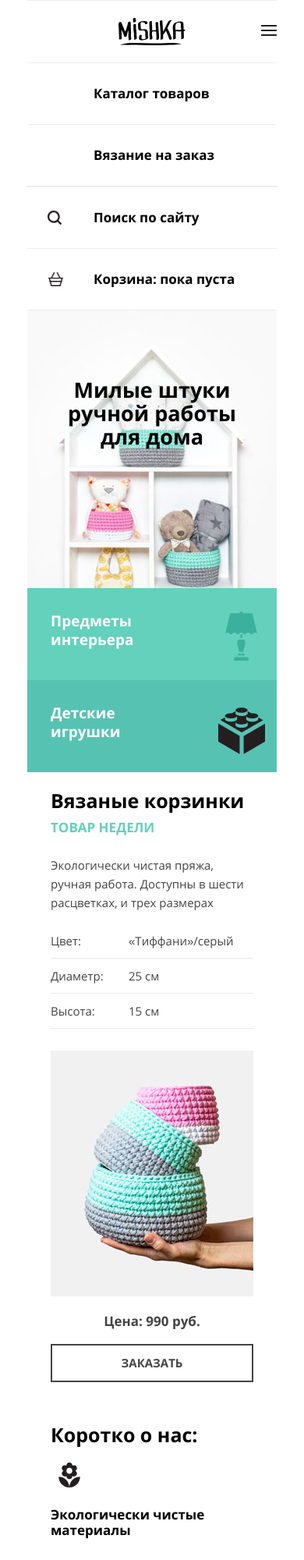
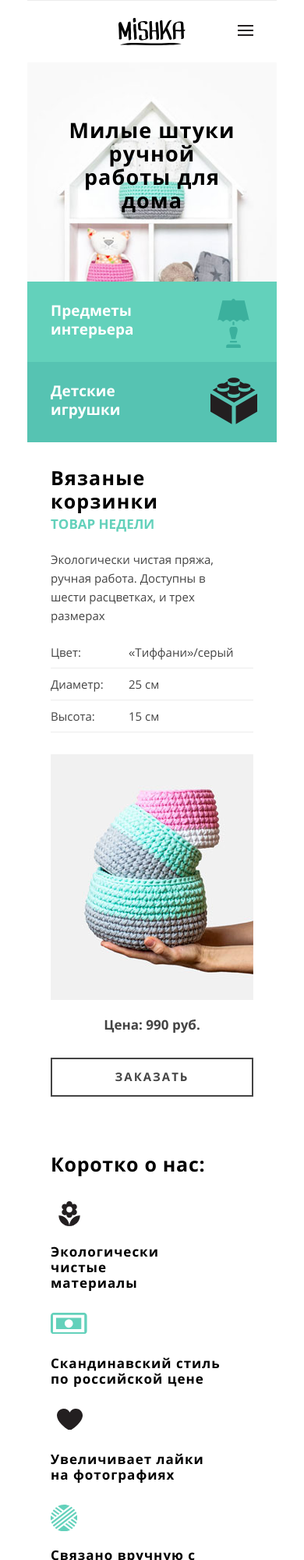
Before and after one commit to spololin/120621-mishka, a website: page source/index.html in a window 390 px wide. Shown: the top 2000 px of the page at 78% size. Drawn offline with nearby package versions, Linux system fonts and the light colour scheme; files that its build step writes are made by us from their sources; files whose address does not match are found by name.

Commit message:
pixsel perfect index.html--mobile

```diff
--- a/source/index.html
+++ b/source/index.html
@@ -10,6 +10,7 @@
 
 <body>
   <header class="header header--index">
+    <nav class="header-nav header-nav--close">
       <button class="header-nav__toggle" type="button">
         <svg version="1.1" id="Layer_1" xmlns="http://www.w3.org/2000/svg" xmlns:xlink="http://www.w3.org/1999/xlink" x="0px" y="0px"
           width="19.958px" height="14px" viewBox="0 0 19.958 14" enable-background="new 0 0 19.958 14" xml:space="preserve">
@@ -18,7 +19,6 @@
           <rect y="12" fill="#231F20" width="19.958" height="2" />
         </svg>
       </button>
-    <nav class="header-nav">
       <div class="header__logo">
         <a class="header__logo-link" href="index.html">
           <svg class="header__logo-img" version="1.1" id="Layer_2" xmlns="http://www.w3.org/2000/svg" xmlns:xlink="http://www.w3.org/1999/xlink"
@@ -45,7 +45,7 @@
           </svg>
         </a>
       </div>
-      <ul class="header-nav__items header-nav__items--index header-nav__items--links">
+      <!-- <ul class="header-nav__items header-nav__items--index header-nav__items--links">
         <li class="header-nav__item">
           <a href="catalog.html">Каталог товаров</a>
         </li>
@@ -85,13 +85,13 @@
         <li class="header-nav__item header-nav__item--delivery">
           <a class="header-nav__link" href="#">Бесплатная доставка по России</a>
         </li>
-      </ul>
+      </ul> -->
     </nav>
   </header>
 
   <section class="handmade">
     <div class="handmade__wrapper">
-      <h2 class="handmade__title">Милые штуки ручной работы для дома</h2>
+      <h2 class="handmade__title">Милые штуки ручной<br> работы для дома</h2>
     </div>
     <ul class="handmade__items">
       <li class="handmade__item handmade__item--interior">
@@ -181,7 +181,7 @@
           <path d="M53.14,77.88h32.395V63.456H53.14V77.88z M69.5,65.354c2.936,0,5.315,2.38,5.315,5.314c0,2.936-2.379,5.314-5.315,5.314 s-5.314-2.379-5.314-5.314C64.185,67.733,66.564,65.354,69.5,65.354z"
           />
         </svg>
-        Скандинавский стиль<br> по российской цене
+        Скандинавский стиль по российской цене
       </li>
       <li class="about-us__list-item">
         <svg class="icon icon-heart" version="1.1" id="Layer_1" xmlns="http://www.w3.org/2000/svg" xmlns:xlink="http://www.w3.org/1999/xlink"
@@ -190,7 +190,7 @@
           <path fill="#231F20" d="M80.525,58.808c0-4.825-3.912-8.736-8.736-8.736c-3.405,0-6.348,1.951-7.789,4.793 c-1.441-2.842-4.384-4.793-7.789-4.793c-4.825,0-8.736,3.911-8.736,8.736c0,9.127,14.657,19.121,16.525,19.121 C65.869,77.929,80.525,67.979,80.525,58.808z"
           />
         </svg>
-        Увеличивает лайки<br> на фотографиях
+        Увеличивает лайки на фотографиях
       </li>
       <li class="about-us__list-item">
         <svg class="icon icon-ball" version="1.1" id="Layer_1" xmlns="http://www.w3.org/2000/svg" xmlns:xlink="http://www.w3.org/1999/xlink"
@@ -230,7 +230,7 @@
             />
           </g>
         </svg>
-        Поддержка<br> отечественного производителя
+        Поддержка отечественного производителя
       </li>
       <li class="about-us__list-item">
         <svg class="icon icon-gift" version="1.1" id="Layer_1" xmlns="http://www.w3.org/2000/svg" xmlns:xlink="http://www.w3.org/1999/xlink"
--- a/source/less/blocks/about-us.less
+++ b/source/less/blocks/about-us.less
@@ -1,28 +1,29 @@
 .about-us {
   width: 260px;
-  margin: 0 auto;
+  margin: 0 auto 55px;
   padding: 1px 30px 0;
   background: #fff url("/img/zigzag-line.png") repeat-x;
-  margin-bottom: 60px;
+}
+
+.about-us__title {
+  font-size: 25px;
+  line-height: 30px;
+  margin: 40px 0 33px;
+  letter-spacing: 0.7px;
 }
 
 .about-us__list {
   list-style: none;
   margin: 0;
   padding: 0;
-}
-
-.about-us__title {
-  font-size: 25px;
-  line-height: 30px;
-}
+  letter-spacing: 1px;
 
   .about-us__list-item {
     font-size: 17px;
     font-weight: bold;
     line-height: 20px;
-  margin-bottom: 55px;
-  padding-top: 57px;
+    margin-bottom: 28px;
+    padding-top: 55px;
     position: relative;
 
     .icon {
@@ -40,8 +41,19 @@
     .icon-heart {
       left: 8px;
     }
+  }
 
+  .about-us__list-item:first-child {
+    padding-right: 80px;
+  }
 
+  .about-us__list-item:nth-child(2) {
+    padding-right: 40px;
+  }
+
+  .about-us__list-item:nth-child(3) {
+    padding-right: 60px;
+  }
 }
 
 @media (min-width: 768px) {
--- a/source/less/blocks/contacts.less
+++ b/source/less/blocks/contacts.less
@@ -2,17 +2,20 @@
   width: 320px;
   margin: 0 auto;
   background: #fff url("/img/zigzag-line.png") repeat-x;
-  padding-top: 1px;
+  padding-top: 38px;
 }
 
 .contacts__title {
   font-size: 18px;
   line-height: 30px;
   font-weight: bold;
-  margin-left: 30px;
+  // margin-left: 30px;
+  // margin-bottom: 25px;
+  margin: 0 0 25px 30px;
   position: relative;
 
   .icon-flag {
+    display: none;
     position: static;
     width:  1em;
     height: 1em;
@@ -23,11 +26,10 @@
 
 .contacts__items {
   list-style: none;
-  margin: 0 30px 40px 30px;
+  margin: 0 30px 35px 30px;
   padding: 0;
   display: flex;
   flex-wrap: wrap;
-}
 
   .contacts__item {
     color: @color-grey;
@@ -36,8 +38,9 @@
     line-height: 30px;
 
     &--email {
-    margin-left: 32px;
-    margin-bottom: 40px;
+      // margin-left: 32px;
+      // margin-bottom: 30px;
+      margin: 0 0 30px 32px;
       border-bottom: 1px solid @color-green-light;
 
       &:hover {
@@ -57,9 +60,10 @@
       flex-direction: column;
     }
   }
+}
 
 .contacts-btn {
-  margin: 40px auto;
+  margin: 38px auto;
 }
 
 @media (min-width: 768px) {
--- a/source/less/blocks/featured.less
+++ b/source/less/blocks/featured.less
@@ -1,7 +1,7 @@
 .featured {
   color: @color-grey;
   width: 260px;
-  margin: 0 auto;
+  margin: 30px auto 0;
   padding: 0 30px;
 }
 
@@ -9,7 +9,8 @@
   color: black;
   font-size: 25px;
   line-height: 30px;
-  margin-bottom: 10px;
+  margin-bottom: 5px;
+  letter-spacing: 1.2px;
 }
 
 .featured__label {
@@ -19,11 +20,20 @@
   color: @color-green-light;
   text-transform: uppercase;
   margin-top: 0;
-  margin-bottom: 26px;
+  margin-bottom: 23px;
+}
+
+.featured-wrapper__intro {
+  margin-bottom: 30px;
+
+  img {
+    background-color: @color-grey-light;
+  }
 }
 
 .featured__description {
   line-height: 24px;
+  width: 240px;
 }
 
 .featured__info {
@@ -37,19 +47,11 @@
   }
 
   td {
-    padding: 12px 0;
+    padding: 10px 0;
   }
 
   .featured__parametr {
     width: 100px;
-  }
-}
-
-.featured-wrapper__intro {
-  margin-bottom: 30px;
-
-  img {
-    background-color: @color-grey-light;
   }
 }
 
@@ -58,6 +60,7 @@
   font-size: 17px;
   line-height: 24px;
   text-align: center;
+  margin-bottom: 30px;
 }
 
 @media (min-width: 768px) {
--- a/source/less/blocks/footer.less
+++ b/source/less/blocks/footer.less
@@ -11,7 +11,7 @@
 .footer__social {
   display: flex;
   justify-content: space-around;
-  padding: 30px 0;
+  padding: 28px 0;
   border-bottom: 1px solid #e5e5e5;
 
   .footer__social-links {
@@ -48,7 +48,7 @@
   }
 
   a {
-    padding: 30px 0;
+    padding: 20px 0 30px;
   }
 
   svg {
--- a/source/less/blocks/handmade.less
+++ b/source/less/blocks/handmade.less
@@ -15,47 +15,35 @@
   font-weight: bold;
   text-align: center;
   margin: auto;
-  padding-top: 87px;
+  padding-top: 72px;
   width: 250px;
+  letter-spacing: 1.1px;
 }
 
 .handmade__items {
   list-style: none;
   padding: 0;
-  margin: 0;
-}
-
-.handmade__items a {
-  display: block;
-  font-size: 19px;
-  font-weight: bold;
-  line-height: 24px;
-  color: white;
-  padding: 30px 30px 40px;
-  max-width: 130px;
-}
+  margin: -75px 0 0;
 
   .handmade__item {
     position: relative;
 
     .icon {
-    // right: 20px;
-    // top: 27px;
+      fill: #3bb09d;
     }
 
     .icon-interior {
       width: 41px;
       height: 63px;
-    right: 25px;
-    top: 30px;
-    fill: #3bb09d;
+      right: 35px;
+      top: 22px;
     }
 
     .icon-toy {
       width: 60px;
       height: 60px;
-    right: 15px;
-    top: 35px;
+      right: 25px;
+      top: 20px;
       fill: #35a999;
     }
 
@@ -82,6 +70,17 @@
       &:active {
         color: rgba(255, 255, 255, 0.3);
         background-color: @change-color-toy;
+      }
+    }
+
+    a {
+      display: block;
+      font-size: 19px;
+      font-weight: bold;
+      line-height: 24px;
+      color: white;
+      padding: 25px 30px 30px;
+      max-width: 130px;
     }
   }
 }
--- a/source/less/blocks/header-nav.less
+++ b/source/less/blocks/header-nav.less
@@ -1,5 +1,37 @@
 .header-nav {
   position: relative;
+
+  .header-nav__toggle {
+    position: absolute;
+    display: block;
+    right: 34px;
+    top: 27px;
+    cursor: pointer;
+    font-size: 0;
+    border: 0;
+    background: 0 0;
+    outline: 0;
+    width: 22px;
+    height: 22px;
+    z-index: 2;
+  }
+
+  .header__logo {
+    display: block;
+    margin: 0 auto;
+    width: 86px;
+    height: 35px;
+    text-align: center;
+    padding: 22px 0;
+
+    &:hover {
+      opacity: 0.6;
+    }
+
+    &:active {
+      opacity: 0.3;
+    }
+  }
 }
 
 .header-nav__items {
@@ -11,40 +43,10 @@
   line-height: 24px;
   font-weight: bold;
 
-  .header-nav__item:nth-child(1) {
-    border-top: 1px solid #ececec;
-  }
-
-  .header-nav__item:nth-child(3) {
-    display: none;
-  }
-
-  .header-nav__item:nth-child(4) {
-    display: none;
-  }
-}
-
   .header-nav__item {
     position: relative;
 
-  .icon {
-    top: 30px;
-    left: 26px;
-    fill: #d3d2d2;
-  }
-
-  .icon-search {
-    width: 18px;
-    height: 18px;
-  }
-
-  .icon-bascket {
-    width: 21px;
-    height: 18px;
-  }
-}
-
-.header-nav__item a {
+    a {
       display: block;
       padding: 27px 0 27px 85px;
       border-bottom: 1px solid #ececec;
@@ -58,7 +60,33 @@
       }
 
       .icon {
+        top: 30px;
+        left: 26px;
         fill: #63d1bb;
+      }
+
+      .icon-search {
+        width: 18px;
+        height: 18px;
+      }
+
+      .icon-bascket {
+        width: 21px;
+        height: 18px;
+      }
+    }
+  }
+
+  .header-nav__item:nth-child(1) {
+    border-top: 1px solid #ececec;
+  }
+
+  .header-nav__item:nth-child(3) {
+    display: none;
+  }
+
+  .header-nav__item:nth-child(4) {
+    display: none;
   }
 }
 
--- a/source/less/blocks/header.less
+++ b/source/less/blocks/header.less
@@ -4,37 +4,6 @@
   margin: 0 auto;
   background-color: @color-white;
   border-top: 1px solid #ececec;
-}
-
-.header-nav__toggle {
-  position: absolute;
-  display: block;
-  right: 4px;
-  top: 27px;
-  cursor: pointer;
-  font-size: 0;
-  border: 0;
-  background: 0 0;
-  outline: 0;
-  width: 22px;
-  height: 22px;
-}
-
-.header__logo {
-  display: block;
-  margin: 0 auto;
-  width: 86px;
-  height: 35px;
-  text-align: center;
-  padding: 22px 0;
-
-  &:hover {
-    opacity: 0.6;
-  }
-
-  &:active {
-    opacity: 0.3;
-  }
 }
 
 @media (min-width: 768px) {
--- a/source/less/blocks/reviews.less
+++ b/source/less/blocks/reviews.less
@@ -1,18 +1,19 @@
 .reviews {
   width: 260px;
-  margin: 0 auto;
+  margin: 0 auto 50px;
   padding: 0 30px;
-  margin-bottom: 45px;
 }
 
 .reviews__title {
   line-height: 30px;
-  margin-top: 60px;
+  margin: 0;
 }
 
 .review__description {
   line-height: 30px;
   color: @color-grey;
+  margin: 22px 0 0;
+  width: 250px;
 }
 
 .reviews__author-name {
@@ -20,12 +21,14 @@
   font-weight: bold;
   font-size: 17px;
   line-height: 24px;
+  margin: 28px 0 0;
 }
 
 .reviews__author-link {
   color: @color-grey;
   font-size: 17px;
   line-height: 30px;
+  margin: 0;
 }
 
 .reviews__button-wrapper {
--- a/source/less/common.less
+++ b/source/less/common.less
@@ -21,6 +21,7 @@ a {
   margin: 0 auto;
   width: 260px;
   padding: 14px 0;
+  letter-spacing: 2px;
 
   &:hover {
     background-color: @color-grey;
```
Also changed, not shown: source/js/script.js (added, +14 -0 lines). Lines whose indentation alone changed are shown as unchanged.
